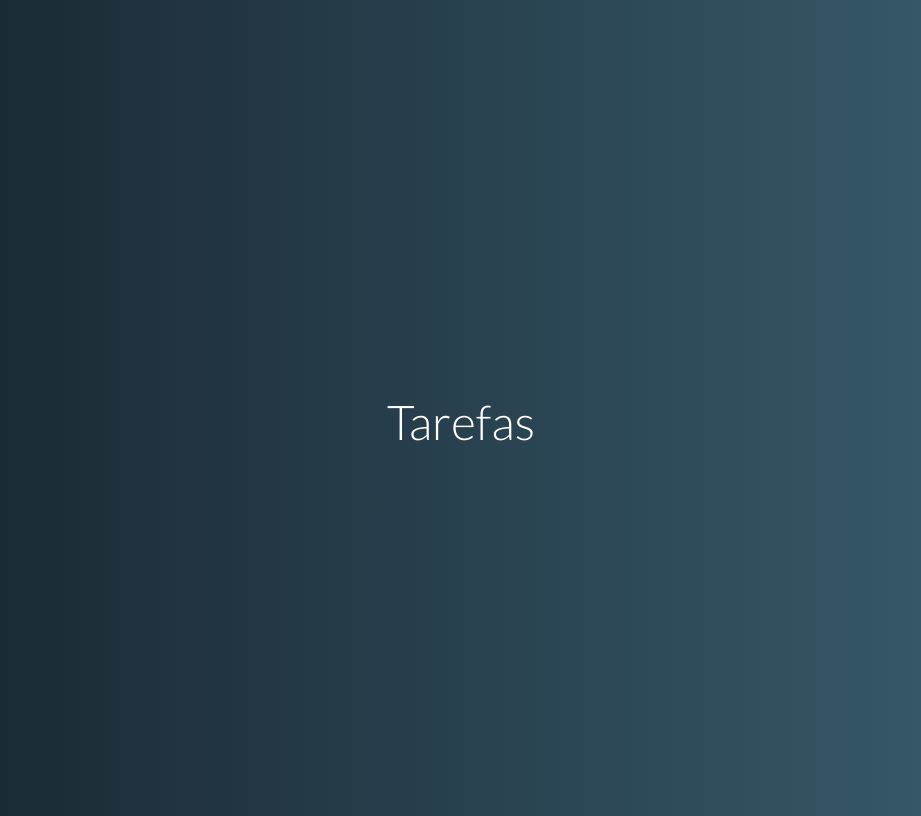
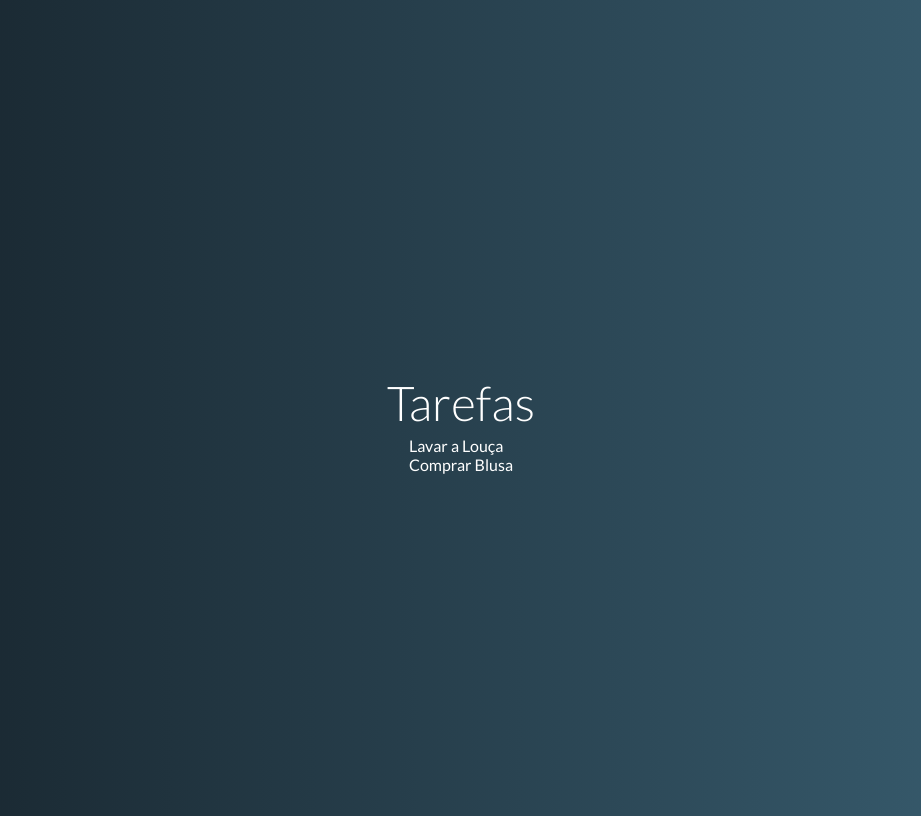
Before and after one commit to brennolemos/Vue-ToDo-App, a Vue app: page / in a window 1280 px wide. Shown: the whole page, without its empty margins (179-1100 px from the left). Built offline with nearby package versions, Linux system fonts and the light colour scheme.

Commit message:
Componente Lista de Tarefas

```diff
--- a/src/App.vue
+++ b/src/App.vue
@@ -1,20 +1,31 @@
 <template>
   <div id="app">
     <h1>Tarefas</h1>
+    <TaskGrid :tasks="tasks" />
   </div>
 </template>
 
 <script>
+import TaskGrid from "./components/TaskGrid.vue";
+
 export default {
-
+  components: { TaskGrid },
+  data() {
+    return {
+      tasks: [
+        { name: "Lavar a Louça", pending: false },
+        { name: "Comprar Blusa", pending: true }
+      ]
+    };
   }
+};
 </script>
 
 <style>
 body {
-		font-family: 'Lato', sans-serif;
+  font-family: "Lato", sans-serif;
   background: linear-gradient(to right, rgb(22, 34, 42), rgb(58, 96, 115));
-		color: #FFF;
+  color: #fff;
 }
 
 #app {
--- /dev/null
+++ b/src/components/TaskGrid.vue
@@ -0,0 +1,18 @@
+<template>
+  <div class="tasks">
+    <template>
+      <div v-for="task in tasks" :key="task.name">{{task.name}}</div>
+    </template>
+  </div>
+</template>
+
+<script>
+export default {
+  props: {
+    tasks: { type: Array, required: true }
+  }
+};
+</script>
+
+<style>
+</style>
```
Lines whose indentation alone changed are shown as unchanged.
